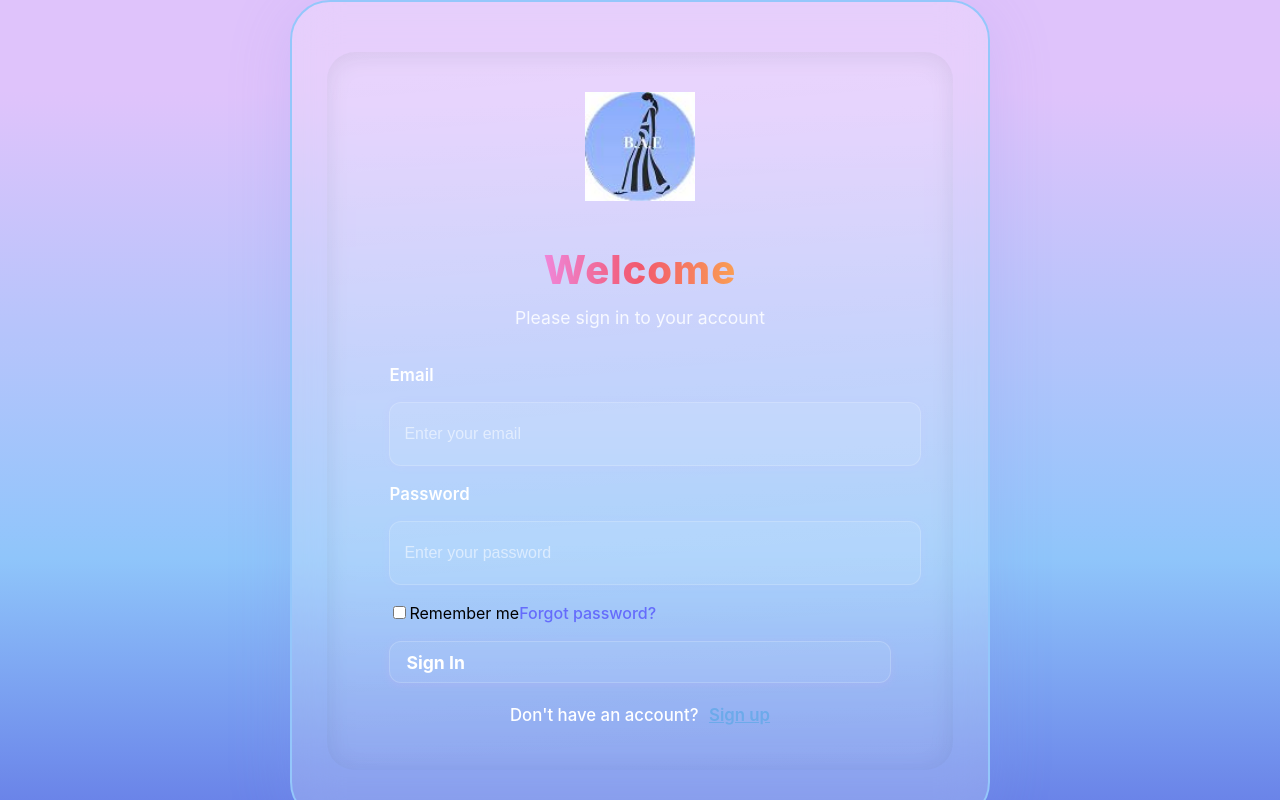
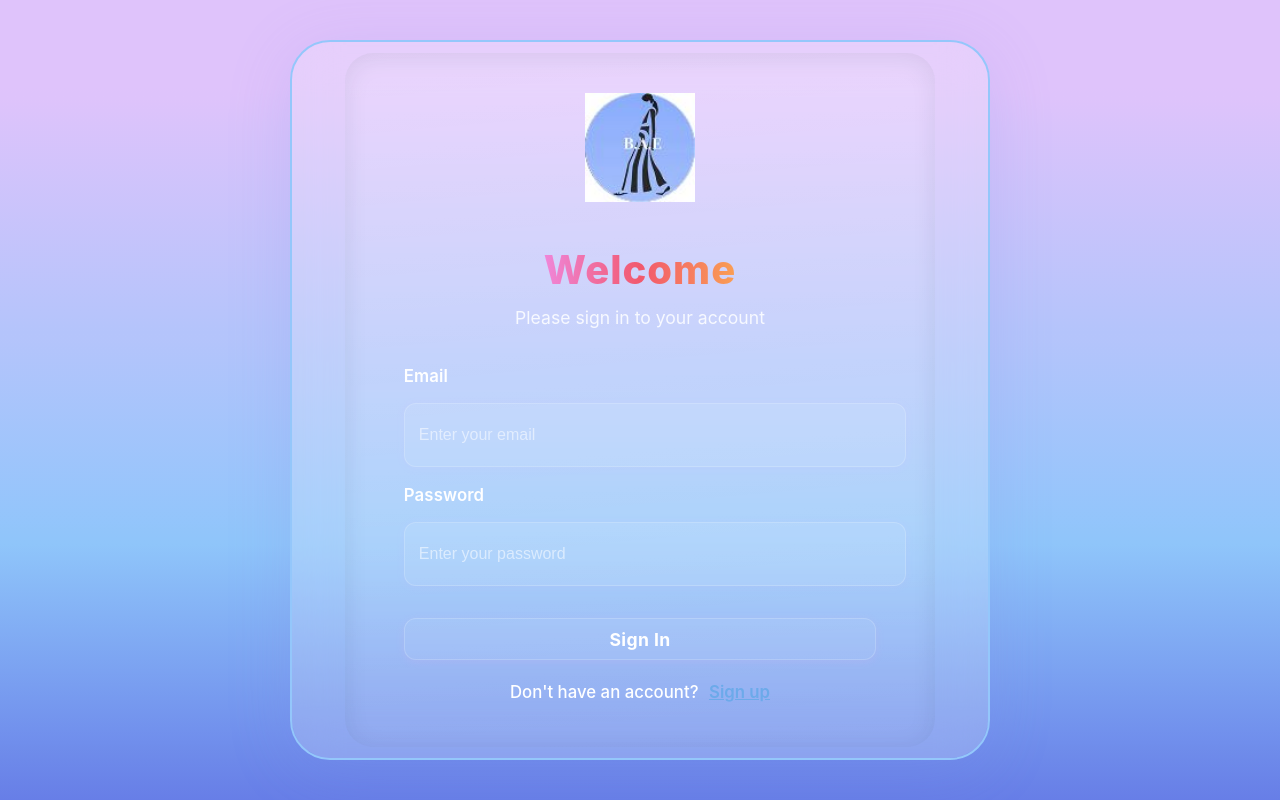
Before and after one commit to JanviDharwal/bae-frontend, a React (Vite) app in the folder frontend/my-app/: page / in a window 1280 px wide. Built offline with nearby package versions, Linux system fonts and the light colour scheme.

Commit message:
orientation fixed

```diff
--- a/frontend/my-app/src/Dashboard.jsx
+++ b/frontend/my-app/src/Dashboard.jsx
@@ -63,8 +63,8 @@ export default function Dashboard() {
         </nav>
         <div className="profile">
           <div className="profile-meta">
-            <div className="profile-name">Navneet Kaur</div>
-            <div className="profile-link">UI/UX Designer</div>
+            <div className="profile-name">USER</div>
+
           </div>
           <button className="logout" onClick={handleLogout}>Logout</button>
         </div>
--- a/frontend/my-app/src/LoginScreen.css
+++ b/frontend/my-app/src/LoginScreen.css
@@ -3,7 +3,7 @@
   --card-radius: 40px;
 }
 
-/* 🌈 Background */
+/*  Background */
 .login-bg {
   min-height: 100vh;
   width: 100vw;
@@ -17,12 +17,14 @@
   font-family: Inter, system-ui, 'Segoe UI', Arial;
   z-index: 0;
   overflow: hidden;
+  padding: 20px;
+  box-sizing: border-box;
 }
 
-/* 💳 Login Card */
+/*  Login Card */
 .login-card {
-  width: var(--card-width);
-  max-width: 95vw;
+  width: 100%;
+  max-width: var(--card-width);
   min-height: 600px;
   box-sizing: border-box;
   border: 2px solid #93c7fc;
@@ -33,14 +35,16 @@
   flex-direction: column;
   align-items: center;
   justify-content: center;
-  padding: 50px 0;
+  padding: 50px 20px;
   backdrop-filter: blur(24px);
   -webkit-backdrop-filter: blur(24px);
   position: relative;
   z-index: 2;
+  max-height: 90vh;
+  overflow-y: auto;
 }
 
-/* 🧩 Inner Layout */
+/*  Inner Layout */
 .card-inner {
   width: 90%;
   background: linear-gradient(175deg, rgba(255,255,255,0.11) 0%, rgba(255,255,255,0.01) 100%);
@@ -50,9 +54,10 @@
   display: flex;
   flex-direction: column;
   align-items: center;
+  box-sizing: border-box;
 }
 
-/* 🌟 Sign In Heading */
+/*  Sign In Heading */
 .signin-text {
   text-align: center;
   font-size: 2rem;
@@ -61,7 +66,7 @@
   margin: 20px 0;
 }
 
-/* 🪄 Logo */
+/*  Logo */
 .center-logo {
   width: 110px;
   height: auto;
@@ -69,7 +74,7 @@
   margin: 0 auto 20px auto;
 }
 
-/* ✨ Titles */
+/*  Titles */
 .title {
   text-align: center;
   font-size: 2.5rem;
@@ -89,7 +94,7 @@
   font-size: 1.1rem;
 }
 
-/* 📝 Form Styling */
+/*  Form Styling */
 .form {
   width: 80%;
   min-width: 320px;
@@ -97,7 +102,7 @@
   text-align: left;
 }
 
-/* 📋 Fields */
+/*  Fields */
 .field {
   margin-bottom: 16px;
   width: 100%;
@@ -129,41 +134,42 @@
   color: #888;
 }
 
-/* 🔐 Remember Me & Forgot Password */
-.form-remember-forgot {
+/* Button */
+.btn {
+  width: 100%;
+  height: 46px;
+  border-radius: 12px;
+  border: none;
+  background: linear-gradient(90deg, #4361ee 0%, #5a67ff 100%);
+  margin-top: 18px;
+  cursor: pointer;
+  font-weight: 700;
+  color: #ffffff;
+  font-size: 1.1rem;
+  letter-spacing: 0.4px;
+  box-shadow: 0 4px 14px rgba(67, 97, 238, 0.25);
+  transition: all 0.25s ease;
   display: flex;
-  justify-content: space-between;
+  justify-content: center;
   align-items: center;
-  margin-bottom: 20px;
-  font-size: 0.95rem;
-  color: #fff;
+  text-align: center;
+  box-sizing: border-box;
+  outline: none;
 }
 
-.form-remember {
-  margin-right: 15px;
+/* ✨ Hover and Active States */
+.btn:hover {
+  background: linear-gradient(90deg, #3a56d1 0%, #5058e9 100%);
+  transform: translateY(-2px);
+  box-shadow: 0 6px 18px rgba(67, 97, 238, 0.35);
 }
 
-/* 🎯 Button */
-.btn {
-  width: 100%;
-  height: 42px;
-  border-radius: 10px;
-  border: none;
-  background: linear-gradient(90deg,#e8f3ff 40%,#f5d6fc 100%);
-  margin-top: 16px;
-  cursor: pointer;
-  font-weight: 700;
-  color: #181818;
-  font-size: 1.1rem;
-  box-shadow: 0 2px 8px rgba(120,170,230,0.14);
-  transition: background 0.2s ease;
+.btn:active {
+  transform: translateY(0);
+  box-shadow: 0 2px 8px rgba(67, 97, 238, 0.25);
 }
 
-.btn:hover {
-  background: linear-gradient(90deg,#f3f8ff 20%,#fbe5ff 100%);
-}
-
-/* 🔄 Signup Toggle */
+/*  Signup Toggle */
 .signup {
   text-align: center;
   margin-top: 20px;
@@ -179,9 +185,9 @@
   font-weight: 600;
 }
 
-/* 📱 Responsive */
+/*  Responsive */
 @media (max-width: 480px) {
   .title { font-size: 2rem; }
   .subtitle { font-size: 1rem; }
-  .login-card { width: 90%; min-height: 520px; }
+  .login-card { width: 100%; min-height: 520px; padding: 40px 15px; }
 }
--- a/frontend/my-app/src/LoginScreen.jsx
+++ b/frontend/my-app/src/LoginScreen.jsx
@@ -1,4 +1,3 @@
-
 import React from 'react';
 import { useNavigate } from 'react-router-dom';
 import './LoginScreen.css';
@@ -22,7 +21,6 @@ export default function LoginScreen() {
     }
   };
 
-
   return (
     <div className="login-bg">
       <BackgroundLines />
@@ -30,8 +28,7 @@ export default function LoginScreen() {
         <div className="card-inner">
           <img src={logo} alt="BAE logo" className="center-logo" />
           <WelcomeFrame />
-
-          <LoginForm onSubmit={handleLogin} />
+          <LoginForm onSubmit={handleLogin} showRememberForgot={false} />
         </div>
       </div>
     </div>
--- a/frontend/my-app/src/components/LoginForm.jsx
+++ b/frontend/my-app/src/components/LoginForm.jsx
@@ -1,73 +1,13 @@
-
-// import React, { useState } from 'react';
-
-// export default function LoginForm({ onSubmit }) {
-//   const [email, setEmail] = useState('');
-//   const [password, setPassword] = useState('');
-//   const [remember, setRemember] = useState(false);
-
-//   function handleSubmit(e) {
-//     e.preventDefault();
-//     if (onSubmit) onSubmit({ email, password, remember });
-//   }
-
-//   return (
-//     <form className="form" onSubmit={handleSubmit}>
-//       <label className="field">
-//         <span className="label-text">Email</span>
-//         <input
-//           type="email"
-//           value={email}
-//           onChange={(e) => setEmail(e.target.value)}
-//           placeholder="Enter your email"
-//           className="input"
-//           required
-//         />
-//       </label>
-
-//       <label className="field">
-//         <span className="label-text">Password</span>
-//         <input
-//           type="password"
-//           value={password}
-//           onChange={(e) => setPassword(e.target.value)}
-//           placeholder="Enter your password"
-//           className="input"
-//           required
-//         />
-//       </label>
-
-//       <div className="row between">
-//         <label className="remember">
-//           <input
-//             type="checkbox"
-//             checked={remember}
-//             onChange={(e) => setRemember(e.target.checked)}
-//           />
-//           <span>Remember me</span>
-//         </label>
-//         <a className="link" href="#">Forgot password?</a>
-//       </div>
-
-//       <button type="submit" className="btn">Sign In</button>
-
-//       <p className="signup">Don't have an account? <a href="#" className="link">Sign up</a></p>
-//     </form>
-//   );
-// }
-
-
 import React, { useState } from 'react';
 import { Link } from 'react-router-dom';
 
 export default function LoginForm({ onSubmit }) {
   const [email, setEmail] = useState('');
   const [password, setPassword] = useState('');
-  const [remember, setRemember] = useState(false);
 
   function handleSubmit(e) {
     e.preventDefault();
-    if (onSubmit) onSubmit({ email, password, remember });
+    if (onSubmit) onSubmit({ email, password });
   }
 
   return (
@@ -96,18 +36,6 @@ export default function LoginForm({ onSubmit }) {
         />
       </label>
 
-      <div className="row between">
-        <label className="remember">
-          <input
-            type="checkbox"
-            checked={remember}
-            onChange={(e) => setRemember(e.target.checked)}
-          />
-          <span>Remember me</span>
-        </label>
-        <a className="link" href="#">Forgot password?</a>
-      </div>
-
       <button type="submit" className="btn">Sign In</button>
 
       <p className="signup">Don't have an account? <Link to="/signup" className="link">Sign up</Link></p>
```
